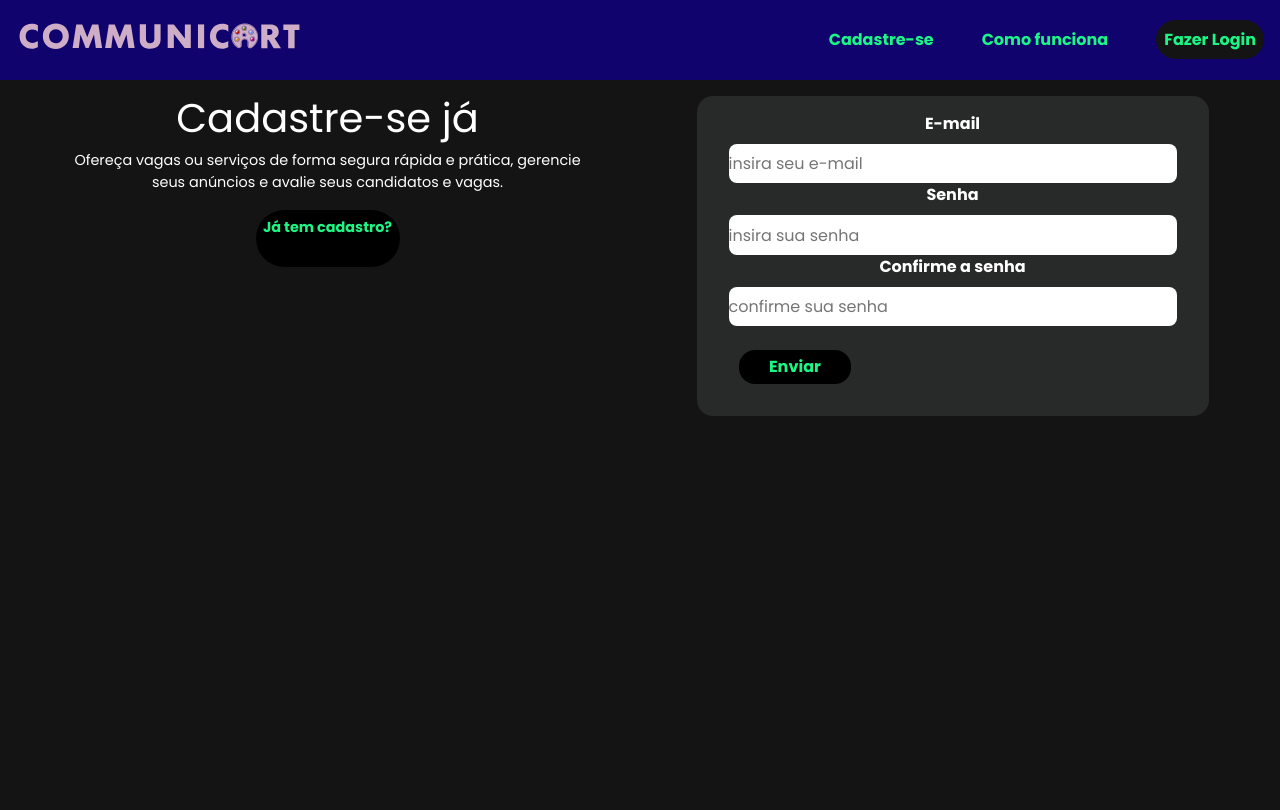
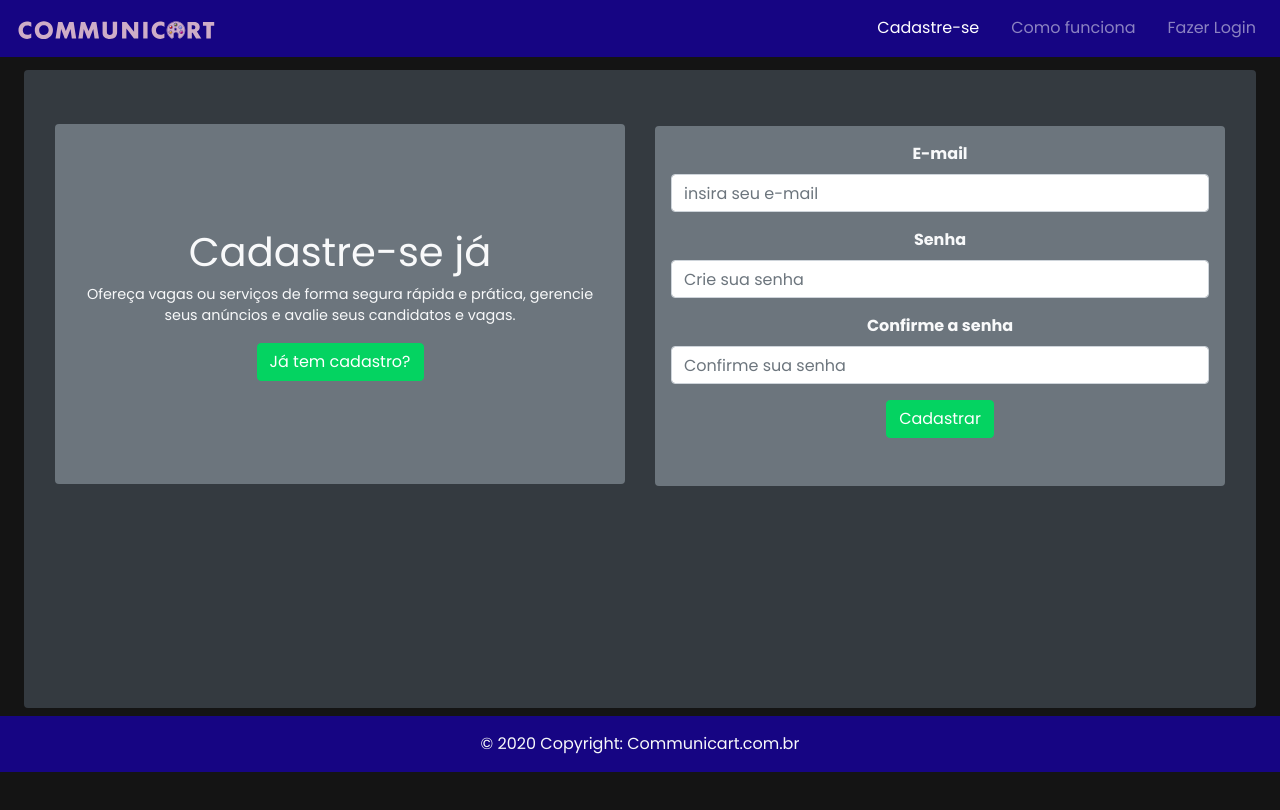
Before and after one commit to eulincon/communicart, a React (Create React App) app: page /signup in a window 1280 px wide. Shown: the top 810 px of the page. Built offline with nearby package versions, Linux system fonts and the light colour scheme.

Commit message:
Alterações visuais e de estilo

```diff
--- a/src/components/VagaDetails/index.js
+++ b/src/components/VagaDetails/index.js
@@ -1,9 +1,4 @@
 import React from "react";
-
-import { ReactComponent as IconFixingBugs } from "../../assets/images/vaga_details/undraw_fixing_bugs.svg";
-import { ReactComponent as IconOptimizeImage } from "../../assets/images/vaga_details/undraw_Optimize_image.svg";
-import { ReactComponent as IconPhotograph } from "../../assets/images/vaga_details/undraw_Photograph.svg";
-import { ReactComponent as IconTeamUp } from "../../assets/images/vaga_details/undraw_team_up.svg";
 
 import ButtonLikeVaga from "../../components/CardVaga/ButtonLikeVaga";
 
@@ -55,19 +50,22 @@ const VagaDetails = (props) => {
           </div>
           <div>
             <span className="font-weight-bold">Prazo para pagamento: </span>
-            {paymentDate}
+            {paymentDate === null ? "A combinar" : paymentDate}
           </div>
           <hr />
-          <h2>Documento de especificações</h2>
-          <div className="row w-50">
-            <a
-              href={fileURL != null ? fileURL : "#"}
-              className="col border img-thumbnail"
-              target="_blank"
-            >
-              <IconTeamUp className="col border img-thumbnail" />
-            </a>
-          </div>
+          {fileURL !== null ? (
+            <>
+              <h2>Documento de especificações</h2>
+              <div className="row ml-2">
+                <a href={fileURL} target="_blank">
+                  <i class="fas fa-file-pdf fa-7x"></i>
+                </a>
+              </div>
+            </>
+          ) : (
+            <></>
+          )}
+
           <br />
           <button
             type="button"
--- a/src/pages/Login/styles.css
+++ b/src/pages/Login/styles.css
@@ -1,4 +1,4 @@
-.corpo{
+.corpo {
   display: flex;
   flex-direction: column;
   width: 100vw;
@@ -6,7 +6,7 @@
   height: 100vh;
 }
 
-.informacoes{
+.informacoes {
   display: flex;
   flex-direction: column;
   align-items: center;
@@ -14,12 +14,12 @@
   text-align: center;
   margin-top: 1em;
   color: var(--color-text-title);
+  min-height: 360px;
 }
 
-
-.btnCadastro{
+.btnCadastro {
   background-color: var(--color-text-base);
-    color: #1BF786;
+  color: #1bf786;
   font-weight: 700;
   text-align: center;
   width: 10em;
@@ -28,7 +28,7 @@
   border-radius: 2em;
 }
 
-.formularioLogin{
+.formularioLogin {
   display: flex;
   flex-direction: column;
   margin-top: 1em;
@@ -38,29 +38,28 @@
   font-weight: 700;
   border-radius: 1em;
   padding: 1em;
+  min-height: 360px;
 }
 
-.btnRec{
-    color: #1BF786;
+.btnRec {
+  color: #1bf786;
 }
 
-
-.inputLogin{
+.inputLogin {
   width: 85vw;
   height: 2em;
   border-radius: 0.5em;
   border: none;
 }
 
-.opcoesLogin{
+.opcoesLogin {
   display: flex;
 }
 
-
-.btnLogin{
+.btnLogin {
   margin-right: 2em;
   margin-bottom: 1em;
-    color: #1BF786;
+  color: #1bf786;
   background-color: var(--color-text-base);
   font-weight: 700;
   width: 7em;
@@ -69,30 +68,26 @@
   border: 1px var(--color-text-title);
 }
 
-@media(min-width: 600px){
-    .corpo{
+@media (min-width: 600px) {
+  .corpo {
     flex-direction: row;
     justify-content: space-around;
   }
 
-    .informacoes{
+  .informacoes {
     width: 40vw;
   }
-    .formularioLogin{
-      width: 40vw;
-      height: 40vh;
+  .formularioLogin {
   }
 
-    .inputLogin{
+  .inputLogin {
     width: 35vw;
-        height: 6vh
+    height: 6vh;
   }
 
-    .opcoesLogin{
+  .opcoesLogin {
     justify-content: space-between;
     width: 89%;
     margin-top: 1.5em;
   }
-
-
 }
--- a/src/pages/ServiceRegistration/index.js
+++ b/src/pages/ServiceRegistration/index.js
@@ -89,7 +89,7 @@ function CadastroJob() {
         typeJob: tipoJob,
         description: descricaoJob,
         price: propostaPreco,
-        paymentDate: date.getTime(),
+        paymentDate: prazoANegociar ? null : date.getTime(),
         paymentType: formaPagamento,
         paymentToNegotiate: pagamentoNegociar,
         contactForms,
@@ -182,7 +182,9 @@ function CadastroJob() {
               </section>
               <br />
               <hr />
-              <h3 className="align-self-center">Anexar arquivos</h3>
+              <h3 className="align-self-center">
+                Anexar especificações adicionais
+              </h3>
               <section className="row justify-content-start">
                 <div className="col-6 d-flex flex-column ">
                   <div class="custom-file">
@@ -196,7 +198,7 @@ function CadastroJob() {
                       onChange={handleFiles}
                     />
                     <label class="custom-file-label" for="customFile">
-                      Anexe arquivos PDF
+                      Anexe um arquivo PDF
                     </label>
                   </div>
                   <ul className="mt-2 ml-4">
@@ -210,7 +212,7 @@ function CadastroJob() {
               <h3 className="align-self-center">Datas e pagamento</h3>
               <section className="row">
                 <div className="col-6 justify-content-start">
-                  <label for="faixaPreco">Faixa de preço</label>
+                  <label for="faixaPreco">Estimativa de orçamento</label>
                   <div className="d-flex ">
                     <input
                       type="number"
--- a/src/pages/Signup/index.js
+++ b/src/pages/Signup/index.js
@@ -1,8 +1,9 @@
 import React from "react";
-import api from '../../services/api';
+import api from "../../services/api";
 
 import "./styles.css";
-import Menu from "../../components/Menu";
+import SkeletonPage from "../../components/SkeletonPage";
+
 import { Link, useHistory } from "react-router-dom";
 import { useAuth } from "../../contexts/auth";
 
@@ -11,16 +12,19 @@ const Signup = () => {
   let senha = "";
   let confirmarSenha = "";
   let history = useHistory();
-  const {signIn} = useAuth();
+  const { signIn } = useAuth();
 
-  async function signUpApi(data){
-    const res = await api.post('/api/usuarios', data).then(response => {
+  async function signUpApi(data) {
+    const res = await api
+      .post("/api/usuarios", data)
+      .then((response) => {
         signIn(data);
         return response;
-    }).catch(err => {
+      })
+      .catch((err) => {
         console.log(err);
         return err;
-    })
+      });
 
     return res;
   }
@@ -28,8 +32,10 @@ const Signup = () => {
   async function handleSubmit(e) {
     e.preventDefault();
     if (senha === confirmarSenha) {
-      const response = await signUpApi({email: email, password: senha})
-      response.status === 201 ? history.push("/cadastro") : alert("Erro ao criar usuário");
+      const response = await signUpApi({ email: email, password: senha });
+      response.status === 201
+        ? history.push("/cadastro")
+        : alert("Erro ao criar usuário");
     } else {
       alert("A senha não corresponde à confirmação.");
     }
@@ -37,50 +43,64 @@ const Signup = () => {
 
   return (
     <>
-      <Menu />
-      <main className="container-fluid corpo">
-        <section className="informacoes">
+      <SkeletonPage footer={true}>
+        <main className="body bg-dark">
+          <div className="row mt-4 w-100">
+            <div className="col-sm-6">
+              <section className="informacoes text-center rounded text-light bg-secondary p-4 w-100 d-flex justify-content-center">
                 <h1>Cadastre-se já</h1>
                 <p>
-            Ofereça vagas ou serviços de forma segura rápida e prática, gerencie
-            seus anúncios e avalie seus candidatos e vagas.
+                  Ofereça vagas ou serviços de forma segura rápida e prática,
+                  gerencie seus anúncios e avalie seus candidatos e vagas.
                 </p>
-          <Link className="btnCadastro" to="/login">
+                <Link className="btn btn-secondary_" to="/login">
                   Já tem cadastro?
                 </Link>
               </section>
-        <form className="formularioLogin" onSubmit={handleSubmit}>
+            </div>
+            <div className="col-sm-6">
+              <form
+                className="formularioLogin text-center rounded text-light bg-secondary w-100"
+                onSubmit={handleSubmit}
+              >
+                <div className="form-group w-100">
                   <label className="labelLogin">E-mail</label>
                   <input
                     type="text"
-            className="inputLogin"
+                    className="form-control"
                     placeholder="insira seu e-mail"
                     onChange={(e) => (email = e.target.value)}
                     required
                   />
+                </div>
+                <div className="form-group w-100">
                   <label className="labelLogin">Senha</label>
                   <input
                     type="password"
-            className="inputLogin"
-            placeholder="insira sua senha"
+                    className="form-control"
+                    placeholder="Crie sua senha"
                     onChange={(e) => (senha = e.target.value)}
                     required
                   />
+                </div>
                 <label className="labelLogin">Confirme a senha</label>
                 <input
                   type="password"
-            className="inputLogin"
-            placeholder="confirme sua senha"
+                  className="form-control"
+                  placeholder="Confirme sua senha"
                   onChange={(e) => (confirmarSenha = e.target.value)}
                   required
                 />
-          <div className="opcoesLogin">
-            <button className="btnLogin" type="submit">
-              Enviar
+                <div className="mt-3">
+                  <button className="btn btn-secondary_" type="submit">
+                    Cadastrar
                   </button>
                 </div>
               </form>
+            </div>
+          </div>
         </main>
+      </SkeletonPage>
     </>
   );
 };
--- a/src/pages/Signup/styles.css
+++ b/src/pages/Signup/styles.css
@@ -1,12 +1,11 @@
-.corpo{
+.body {
   display: flex;
   flex-direction: column;
-    width: 100vw;
   background-color: var(--color-background);
-    height: 100vh;
+  min-height: 75vh;
 }
 
-.informacoes{
+.informacoes {
   display: flex;
   flex-direction: column;
   align-items: center;
@@ -14,10 +13,10 @@
   text-align: center;
   margin-top: 1em;
   color: var(--color-text-title);
+  min-height: 50vh;
 }
 
-
-.btnCadastro{
+.btnCadastro {
   background-color: var(--color-text-title);
   color: white;
   font-weight: 700;
@@ -28,7 +27,7 @@
   border-radius: 2em;
 }
 
-.formularioLogin{
+.formularioLogin {
   display: flex;
   flex-direction: column;
   margin-top: 1em;
@@ -38,26 +37,25 @@
   font-weight: 700;
   border-radius: 1em;
   padding: 1em;
+  min-height: 50vh;
 }
 
-.btnRec{
+.btnRec {
   color: white;
 }
 
-
-.inputLogin{
+.inputLogin {
   width: 85vw;
   height: 2em;
   border-radius: 0.5em;
   border: none;
 }
 
-.opcoesLogin{
+.opcoesLogin {
   display: flex;
 }
 
-
-.btnLogin{
+.btnLogin {
   margin-right: 2em;
   margin-bottom: 1em;
   color: white;
@@ -69,30 +67,20 @@
   border: 1px var(--color-text-title);
 }
 
-@media(min-width: 600px){
-    .corpo{
+@media (min-width: 600px) {
+  .body {
     flex-direction: row;
     justify-content: space-around;
   }
 
-    .informacoes{
-        width: 40vw;
-    }
-    .formularioLogin{
-      width: 40vw;
-      height: 40vh;
+  .inputLogin {
+    width: 35vw;
+    height: 6vh;
   }
 
-    .inputLogin{
-        width: 35vw;
-        height: 6vh
-       }
-
-    .opcoesLogin{
+  .opcoesLogin {
     justify-content: space-between;
     width: 89%;
     margin-top: 1.5em;
   }
-
-
 }
```
Also changed, not shown: src/assets/images/vaga_details/PDFIcon.svg (deleted). Lines whose indentation alone changed are shown as unchanged.
